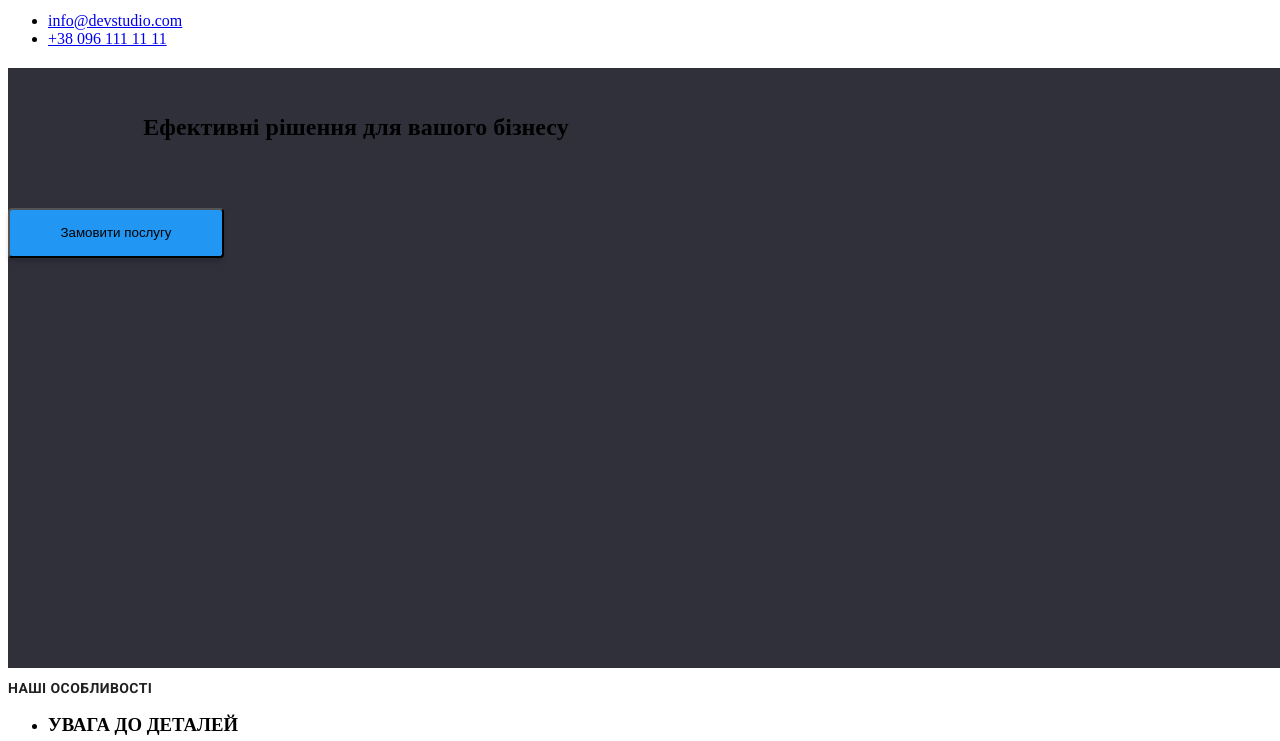
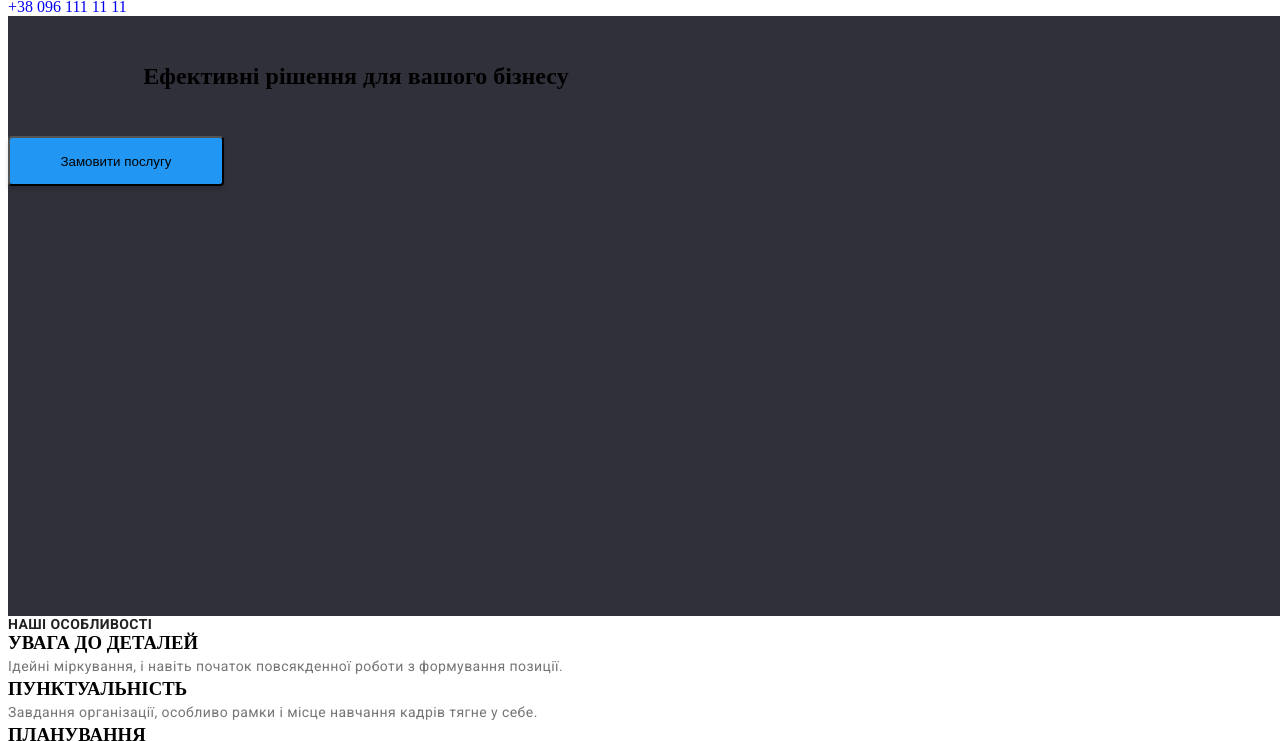
Before and after one commit to ItsIrina777/WebStudio-Figma-prodgect, a plain HTML site: page index.html in a window 1280 px wide. Shown: the part 106-847 px from the top of the page. Drawn offline with Linux system fonts and the light colour scheme.

Commit message:
д/з 11

```diff
--- /dev/null
+++ b/css/reset.css
@@ -0,0 +1,19 @@
+h1,
+h2,
+h3,
+h4,
+h5,
+h6,
+p {
+    margin: 0;
+}
+
+ul {
+    margin: 0;
+    padding: 0;
+    list-style: none;
+}
+
+a {
+    text-decoration: none;
+}
--- a/css/style.css
+++ b/css/style.css
@@ -256,7 +256,5 @@
   font-style: normal;
   font-weight: 400;
   line-height: 30px;
-  /* 187.5% */
   letter-spacing: 0.48px;
-  Content
 }
--- a/index.html
+++ b/index.html
@@ -12,6 +12,7 @@
    href="https://cdnjs.cloudflare.com/ajax/libs/modern-normalize/2.0.0/modern-normalize.min.css"
     integrity="sha512-4xo8blKMVCiXpTaLzQSLSw3KFOVPWhm/TRtuPVc4WG6kUgjH6J03IBuG7JZPkcWMxJ5huwaBpOpnwYElP/m6wg=="
     crossorigin="anonymous" referrerpolicy="no-referrer" />
+  <link rel="stylesheet" href="./css/reset.css">
   <link rel="stylesheet" href="./css/style.css">
 </head>
 
```
